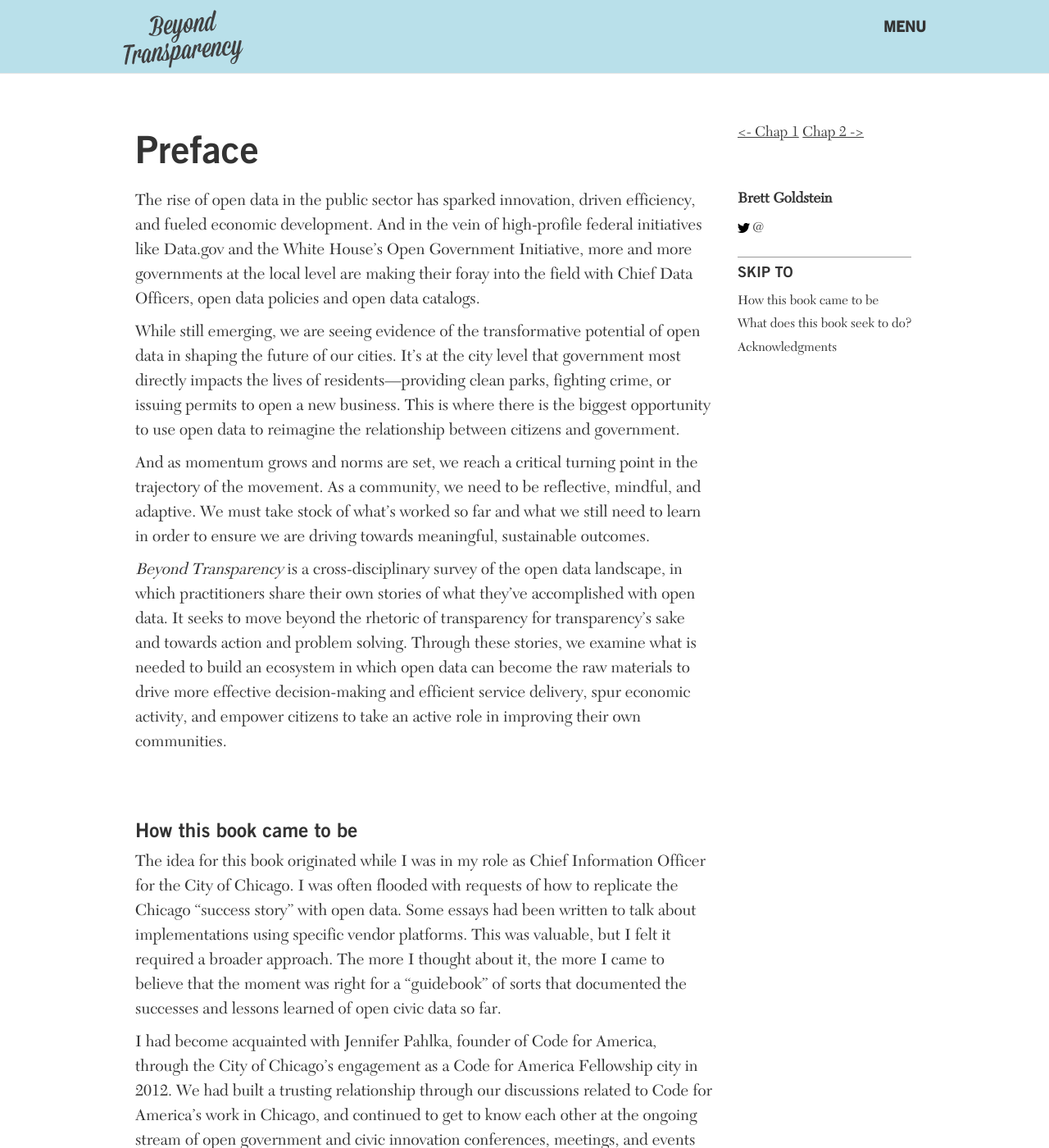
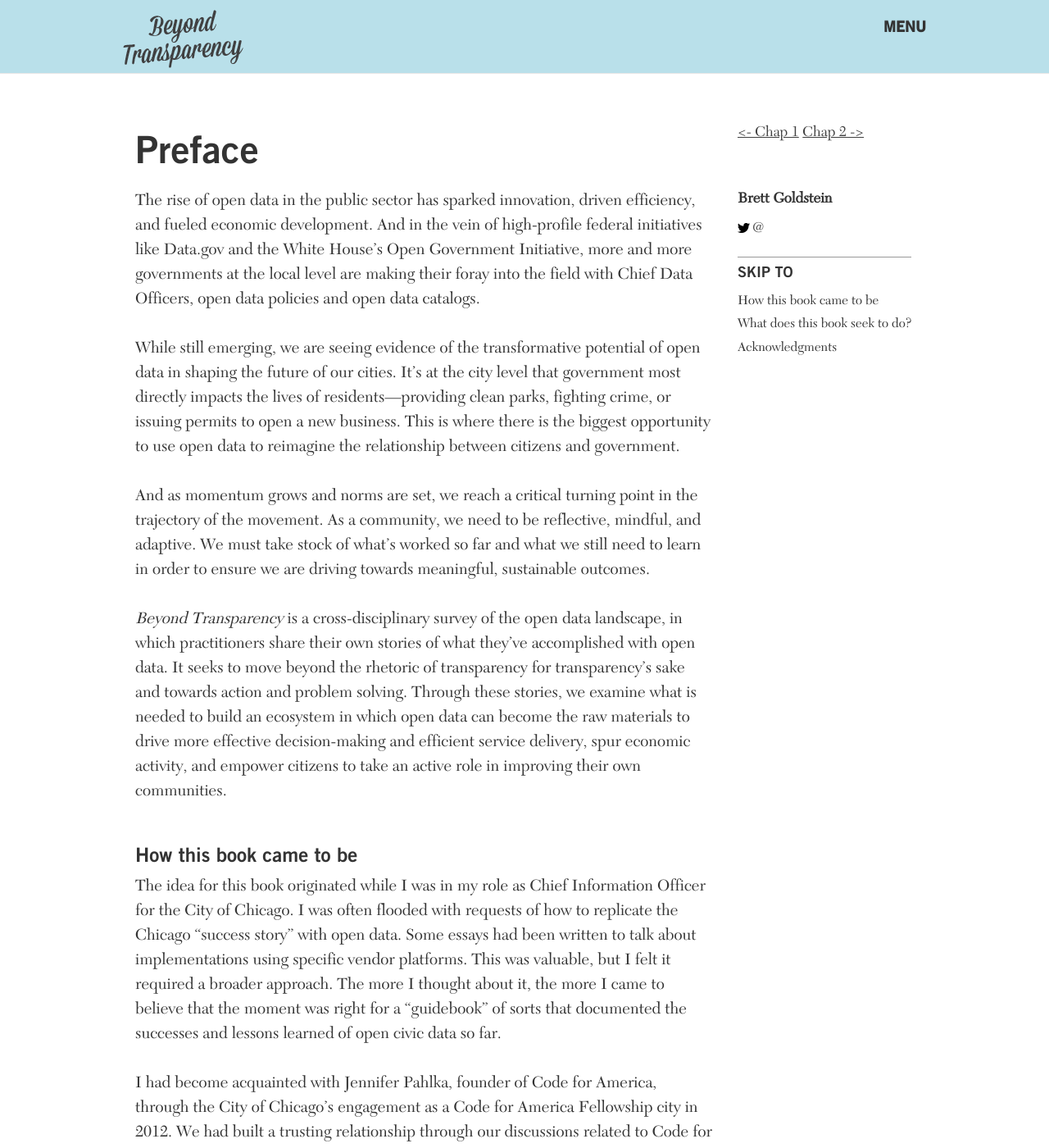
Before and after one commit to codeforamerica/beyondtransparency, a Jekyll site: the page built from chapters/chapter00.md, in a window 1280 px wide and 1400 px high. Shown: the whole window at 82% size. Built offline with Jekyll 4.4.1, drawn with Linux system fonts in a browser that asks for light colours; nearby versions of some CDN libraries; some web fonts are replaced; Markdown is read by kramdown in place of the engine named in the settings.

Commit message:
Added more space between paragraphs

```diff
--- a/css/main.css
+++ b/css/main.css
@@ -267,7 +267,11 @@ div.critics .attribution{
 }
 .chapter-text h3,
 .chapter-text h4{
-  margin-top:80px;
+  margin-top:50px;
+}
+
+.chapter-text p {
+  margin-bottom: 30px;
 }
 
 .chapter-number{
```
